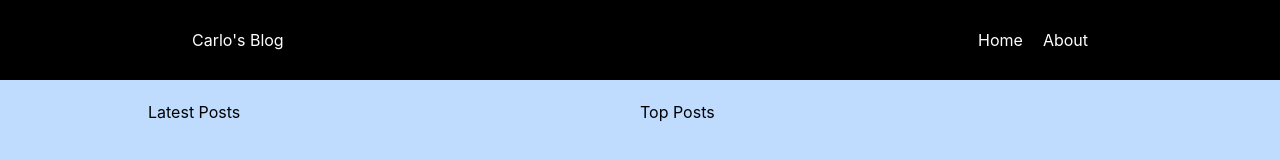
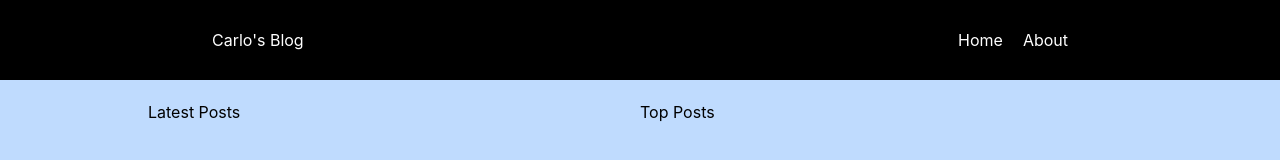
Before and after one commit to Blankeos/nextjs-typescript, a Next.js app in the folder blog-app/: page / in a window 1280 px wide. Shown: the top 160 px of the page. Built offline with nearby package versions, Linux system fonts and the light colour scheme.

Commit message:
Added Barlow font and fixed padding on Layout and Nav components

```diff
--- a/blog-app/components/Layout.tsx
+++ b/blog-app/components/Layout.tsx
@@ -1,6 +1,7 @@
 import Nav from "./Nav";
 import React from "react";
 import Footer from "./Footer";
+import Head from "next/head";
 
 const Layout: React.FC = ({ children }) => {
   return (
--- a/blog-app/components/Nav.tsx
+++ b/blog-app/components/Nav.tsx
@@ -4,7 +4,7 @@ import Link from "next/link";
 const Nav = () => {
   return (
     <nav className="navbar bg-black text-white h-20 flex items-center">
-      <div className="max-w-4xl w-full mx-auto flex justify-between">
+      <div className="max-w-4xl w-full mx-auto flex justify-between px-5">
         <Link href="/">
           <a>Carlo's Blog</a>
         </Link>
--- a/blog-app/styles/globals.css
+++ b/blog-app/styles/globals.css
@@ -1,13 +1,15 @@
 @tailwind base;
 @tailwind components;
 @tailwind utilities;
+
+@import url("https://fonts.googleapis.com/css2?family=Barlow:ital,wght@0,300;0,400;0,700;0,800;0,900;1,900&family=Bebas+Neue&display=swap");
 
 html,
 body {
   padding: 0;
   margin: 0;
-  font-family: -apple-system, BlinkMacSystemFont, Segoe UI, Roboto, Oxygen,
-    Ubuntu, Cantarell, Fira Sans, Droid Sans, Helvetica Neue, sans-serif;
+  font-family: "Barlow", -apple-system, BlinkMacSystemFont, Segoe UI, Roboto,
+    Oxygen, Ubuntu, Cantarell, Fira Sans, Droid Sans, Helvetica Neue, sans-serif;
 }
 
 a {
```
